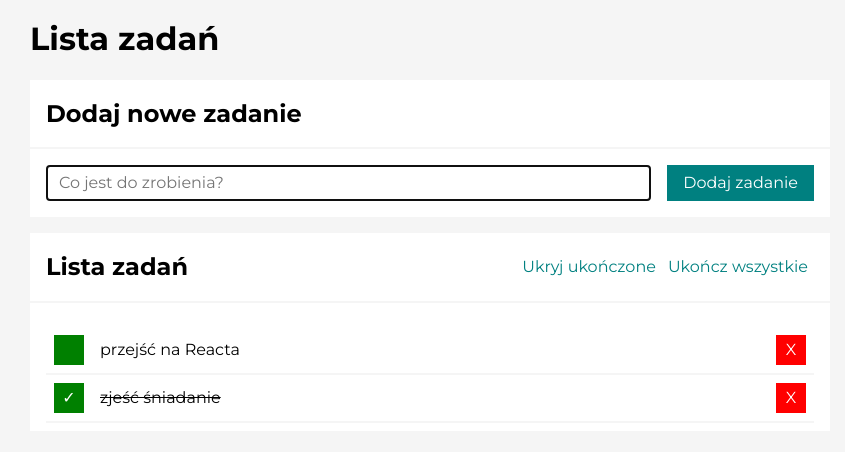
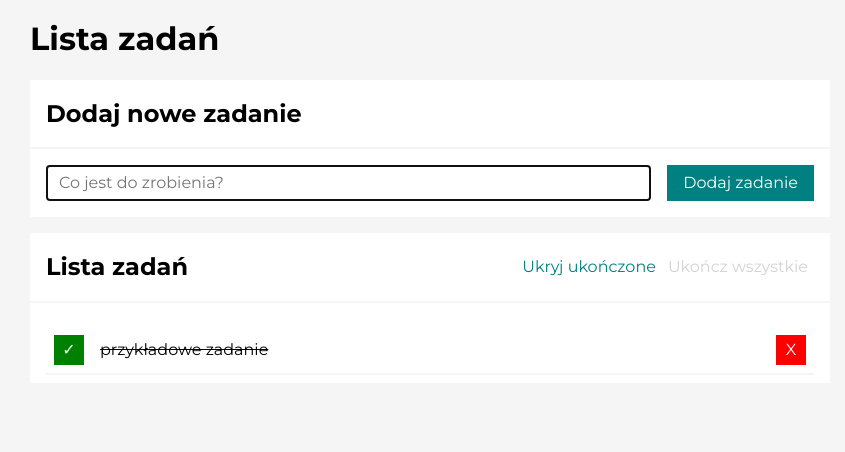
Before and after one commit to Urbork/to-do-list-react, a React (Create React App) app: page / in a window 1280 px wide. Shown: the top 452 px of the page, without its empty margins (210-1055 px from the left). Built offline with nearby package versions, Linux system fonts and the light colour scheme.

Commit message:
cleanup before deploy

```diff
--- a/src/App.js
+++ b/src/App.js
@@ -13,13 +13,10 @@ function App() {
   const [tasks, setTasks] = useState(
     PREVIOUS_TASKS
       ? PREVIOUS_TASKS
-      : [
-          { id: 2, content: "przejść na Reacta", done: false },
-          { id: 1, content: "zjeść śniadanie", done: true },
-        ]
+      : [{ id: 1, content: "przykładowe zadanie", done: true }]
   );
 
-  JSON.parse(localStorage.getItem("tasks"));
+  localStorage.setItem("tasks", JSON.stringify(tasks));
 
   const toggleHideDone = () => {
     setHideDone((hideDone) => !hideDone);
@@ -52,8 +49,6 @@ function App() {
     ]);
   };
 
-  localStorage.setItem("tasks", JSON.stringify(tasks));
-
   return (
     <Container>
       <Header title="Lista zadań" />
```
